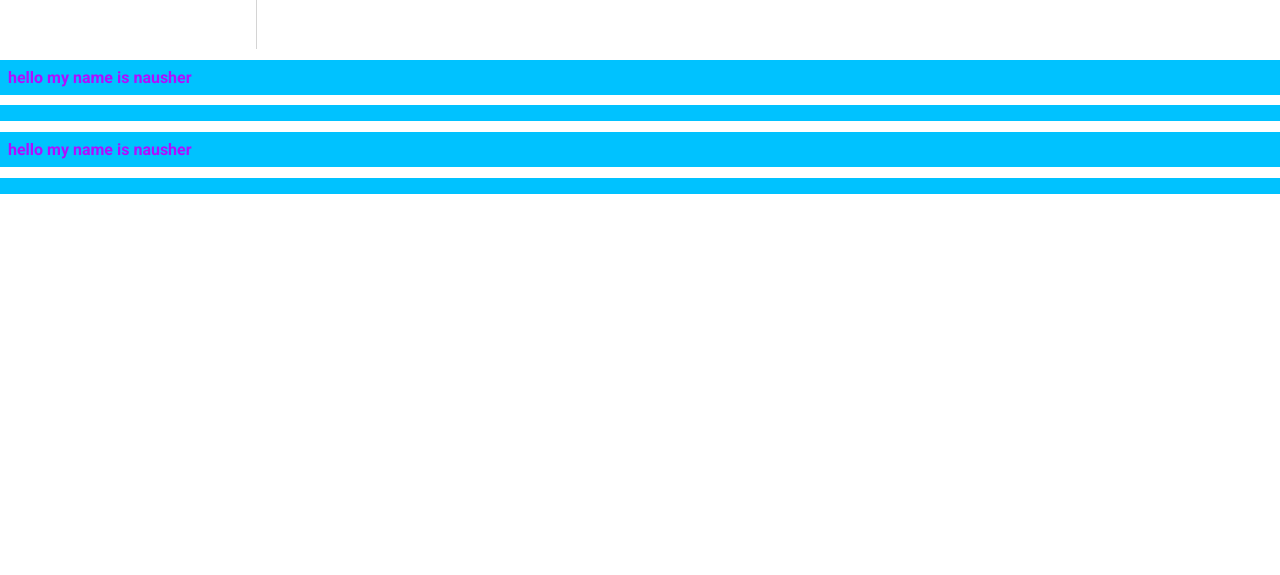
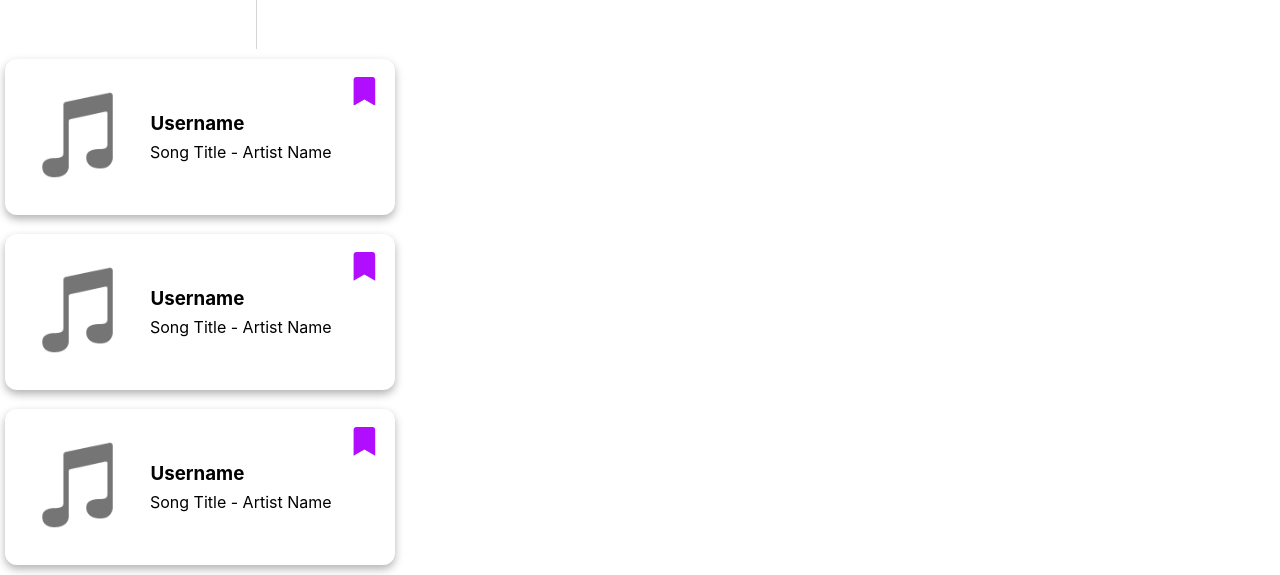
Before and after one commit to SherRao/MuSpace, a React (Create React App) app: page /test in a window 1280 px wide. Shown: the part 791-1366 px from the top of the page. Before the commit the page ends 996 px from the top, so only its background shows below. Built offline with nearby package versions, Linux system fonts and the light colour scheme.

Commit message:
Create ActivityListening Card Molecule with Card and AlbumCover Atoms and applied basic styling.

```diff
--- a/src/pages/TestPage.jsx
+++ b/src/pages/TestPage.jsx
@@ -1,11 +1,21 @@
 import React from "react";
+import Styled from "styled-components";
 import { TestOrganismComponent } from "@organisms";
+import { ListeningActivityCard } from "@molecules";
+
+const StyledDiv = Styled.div`
+    display: flex;
+    flex-direction: column;
+    width: 400px;
+`;
 
 function TestPage() {
     return (
-        <div>
-            <TestOrganismComponent />
-        </div>
+        <StyledDiv>
+            <ListeningActivityCard />
+            <ListeningActivityCard />
+            <ListeningActivityCard />
+        </StyledDiv>
     );
 }
 
```
